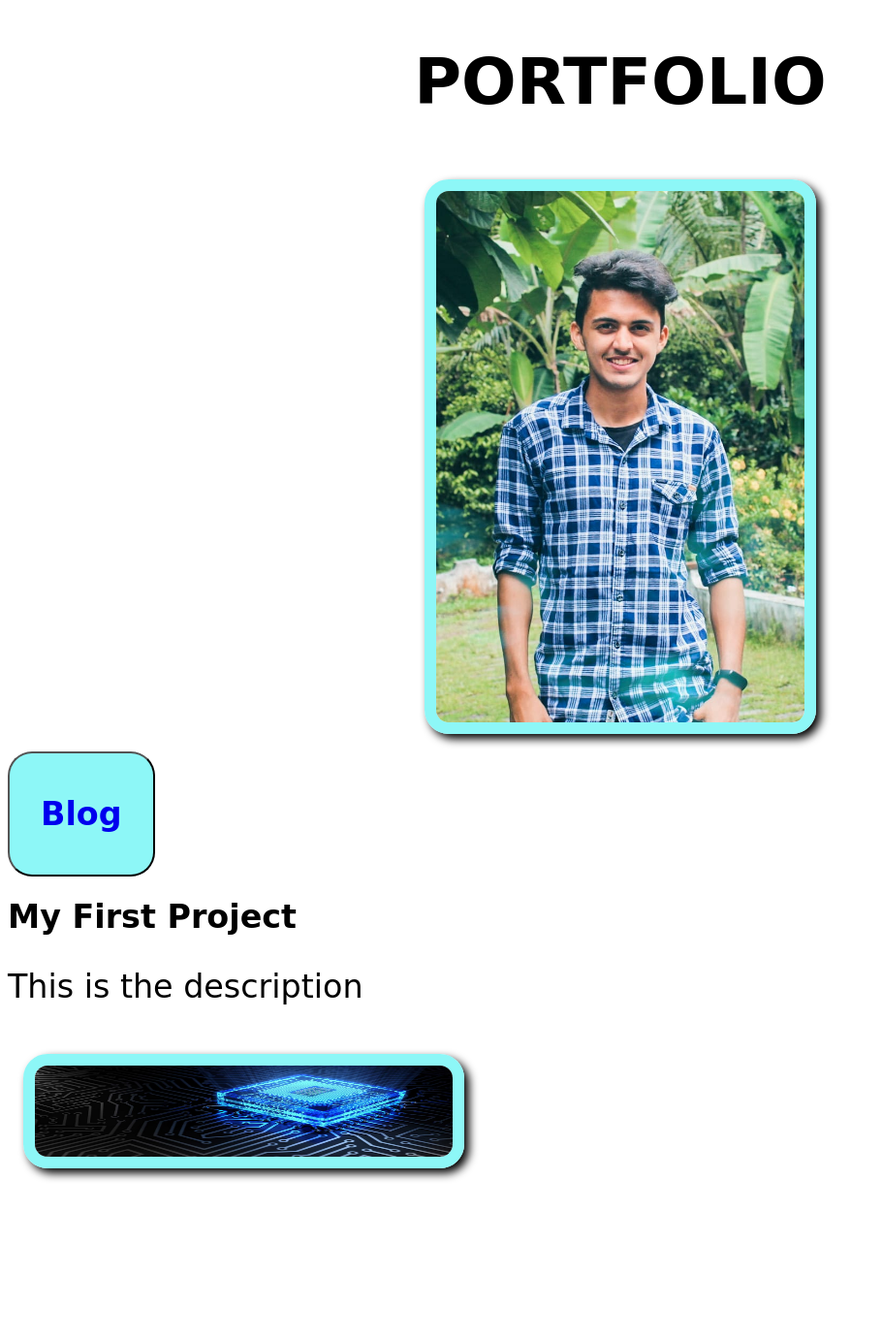
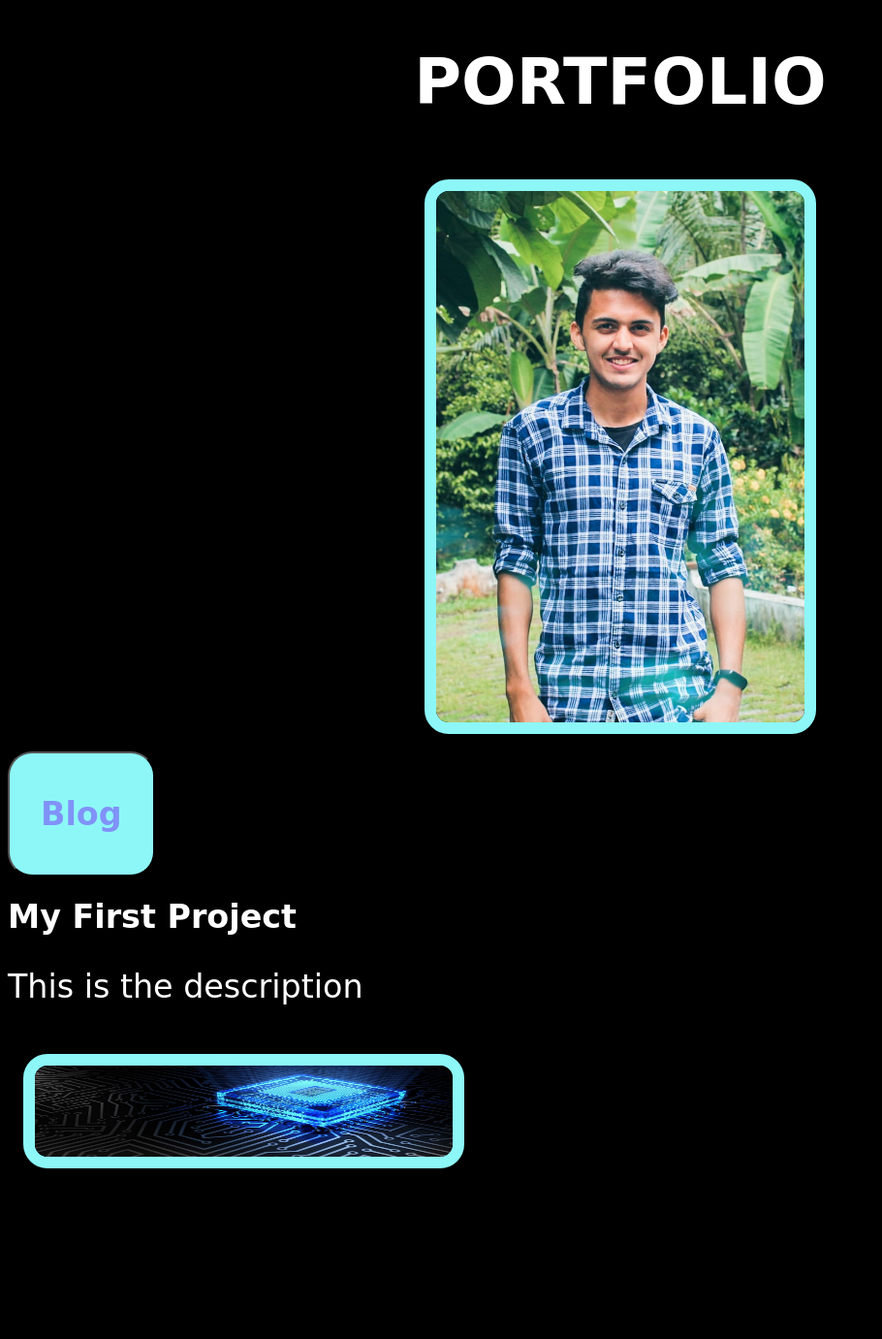
Before and after one commit to aaadddiii/django3-personal-portfolio, a Django app: page / in a window 1280 px wide. Shown: the whole page at 97% size, without its empty margins (0-910 px from the left). Run offline with Django 3.2, Linux system fonts and the light colour scheme; data comes from the database, SQL or seed files in the repository; some web fonts are replaced.

Commit message:
color scheme changed

```diff
--- a/personal_portfolio/urls.py
+++ b/personal_portfolio/urls.py
@@ -22,7 +22,7 @@ from django.conf import settings
 urlpatterns = [
     path('admin/', admin.site.urls),
     path('',views.home),
-     path('blog/', include('blog.urls')),
+    path('blog/', include('blog.urls')),
 ]
 
 urlpatterns += static(settings.MEDIA_URL,document_root=settings.MEDIA_ROOT)
--- a/portfolio/templates/portfolio/base.html
+++ b/portfolio/templates/portfolio/base.html
@@ -8,6 +8,16 @@
     <title>Hello, world!</title>
   </head>
   <body >
+    <style>
+      body{
+        background-color: black;
+        color: #ffffff;
+      }
+      a{
+        color: #8092f7;
+        text-decoration: none;
+      }
+    </style>
     {% block content %}{% endblock %}
   </body>
 </html>
--- a/portfolio/templates/portfolio/home.html
+++ b/portfolio/templates/portfolio/home.html
@@ -17,7 +17,12 @@
   display: inline-block;
   font-size: 16px;
   border-radius: 25px;
-}</style>
+}
+body{
+	background-color: #000;
+	color: #ffffff;
+}
+</style>
 	<h1  style="text-align: center;font-size: 50pt;">PORTFOLIO</h1>
 	{% load static %}
 	<br>
```
